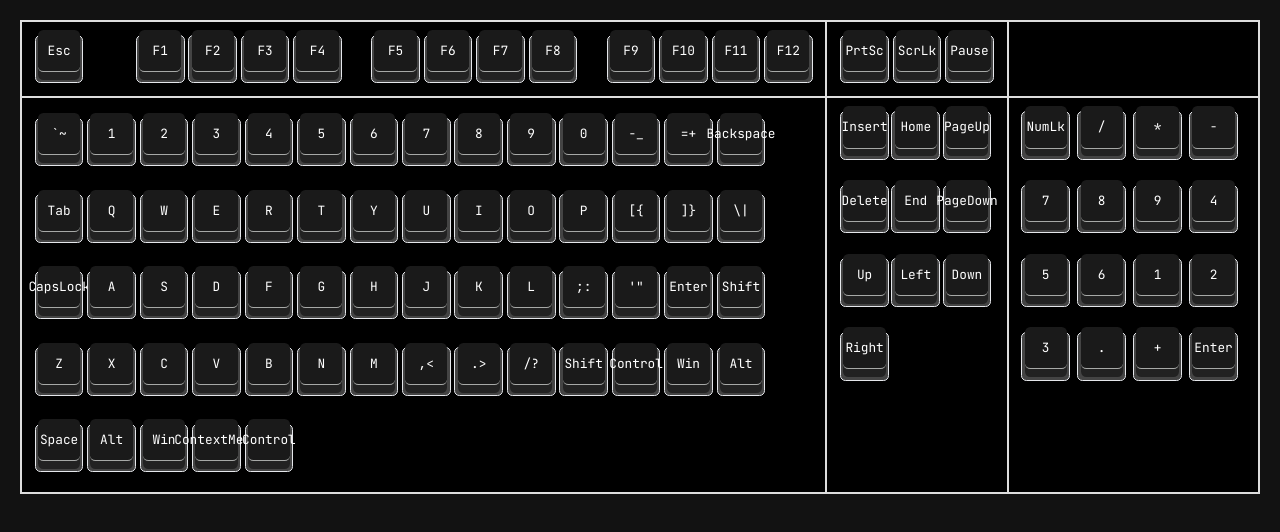
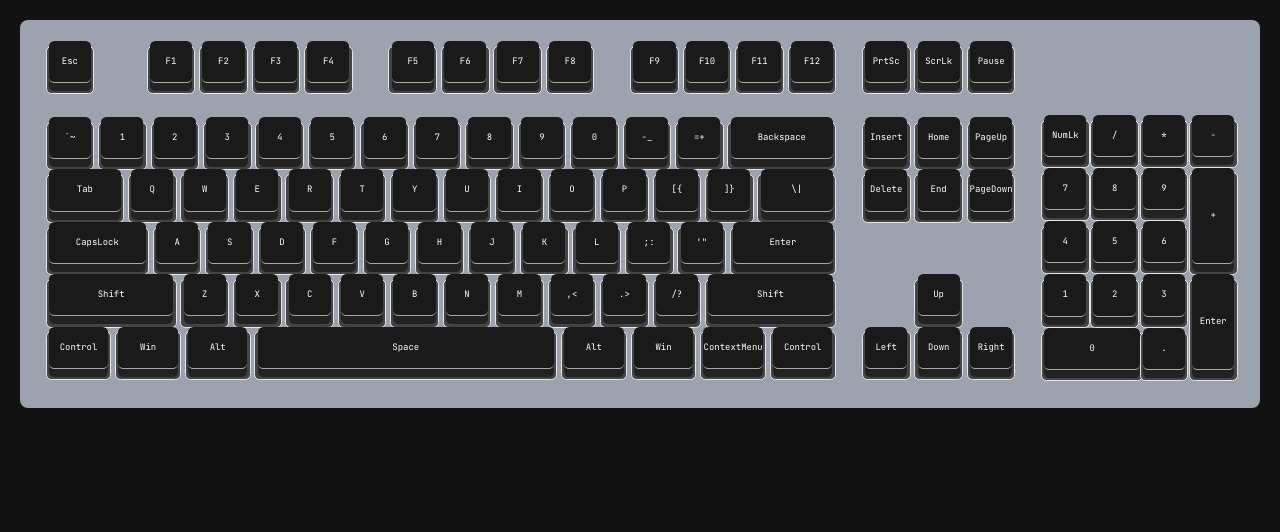
Before and after one commit to wangyjhh/TypingFree, a Vue app: page /Keyboard in a window 1280 px wide. Shown: the top 532 px of the page. Built offline with nearby package versions, Linux system fonts and the light colour scheme.

Commit message:
🐳 chore: 完成在线键盘

```diff
--- a/src/components/Key.vue
+++ b/src/components/Key.vue
@@ -1,22 +1,43 @@
 <template>
-    <div w="3.8vw" h="3.8vw" :style="style" font-size="1vw" bg="#444" position-relative flex items-center justify-center
-        border-rd=".42vw" border="1px solid ##a7a9a7">
-        <div ref="keyRef" w="3.3vw" h="3.3vw" p-1vw bg="#1a1a1a" position-absolute top="-0.45vw" color="#fff" flex
-            items-center justify-center border-rd=".42vw" transition-all border-b="0.1vw solid #a7a9a7">
+    <div v-if="isNull" :style="`width:${componentWidth}vw;height:${componentHeight}vw`" f>
+    </div>
+    <div v-else :style="`${style};width:${componentWidth}vw;height:${componentHeight}vw`" bg="#444" position-relative flex
+        items-center justify-center border-rd=".42vw" border="1px solid ##a7a9a7">
+        <div ref="keyRef" :style="`width:${keyWidth}vw;height:${keyHeight}vw`" p-1vw bg="#1a1a1a" position-absolute
+            top="-0.45vw" color="#fff" flex items-center justify-center border-rd=".42vw" transition-all
+            border-b="0.1vw solid #a7a9a7">
             <slot></slot>
         </div>
-        <div w="3.3vw" h="3.3vw" p-1vw bg="#222" flex items-center justify-center border-rd=".42vw"></div>
+        <div :style="`width:${keyWidth}vw;height:${keyHeight}vw`" p-1vw bg="#222" flex items-center justify-center
+            border-rd=".42vw">
+        </div>
     </div>
 </template>
 
 <script lang='ts' setup>
-import { ref, watch } from "vue"
+import { ref, watch, computed } from "vue"
 
 const keyRef = ref<HTMLElement | null>(null)
 
 const props = defineProps({
     keyState: Boolean,
-    style: String
+    style: String,
+    isNull: Boolean,
+    componentWidth: {
+        type: Number,
+        default: 3.8
+    },
+    componentHeight: {
+        type: Number,
+        default: 3.8
+    }
+})
+
+const keyWidth = computed(() => {
+    return props.componentWidth - 0.5
+})
+const keyHeight = computed(() => {
+    return props.componentHeight - 0.5
 })
 
 const keydownHandle = () => {
--- a/src/utils/keyHandle.ts
+++ b/src/utils/keyHandle.ts
@@ -2,10 +2,10 @@ export const fzone = [27, 112, 113, 114, 115, 116, 117, 118, 119, 120, 121, 122,
 export const windows = [42, 145, 19]
 export const chars = [
 	192, 49, 50, 51, 52, 53, 54, 55, 56, 57, 48, 189, 187, 8, 9, 81, 87, 69, 82, 84, 89, 85, 73, 79, 80, 219, 221, 220, 20, 65, 83, 68, 70, 71, 72,
-	74, 75, 76, 186, 222, 13, 16, 90, 88, 67, 86, 66, 78, 77, 188, 190, 191, 16, 17, 91, 18, 32, 18, 91, 93, 17,
+	74, 75, 76, 186, 222, 13, 16, 90, 88, 67, 86, 66, 78, 77, 188, 190, 191, 16, 17, 91, 18, 32, 18, 92, 93, 17,
 ]
-export const dir = [45, 36, 33, 46, 35, 34, 38, 37, 40, 39]
-export const num = [144, 111, 106, 109, 103, 104, 105, 100, 101, 102, 97, 98, 99, 110, 107, 13]
+export const dir = [45, 36, 33, 46, 35, 34, null, null, null, null, 38, null, 37, 40, 39]
+export const num = [144, 111, 106, 109, 103, 104, 105, 107, 100, 101, 102, 97, 98, 99, 13, 96, 110]
 
 interface KMap {
 	[key: number]: string | string[]
@@ -82,6 +82,7 @@ export const KeyMap: KMap = {
 	191: ["/", "?"],
 	17: "Control",
 	91: "Win",
+	92: "Win",
 	18: "Alt",
 	32: "Space",
 	93: "ContextMenu",
@@ -99,10 +100,10 @@ export const KeyMap: KMap = {
 	111: "/",
 	106: "*",
 	109: "-",
-	107: "+",
 	103: "7",
 	104: "8",
 	105: "9",
+	107: "+",
 	100: "4",
 	101: "5",
 	102: "6",
--- a/src/views/Keyboard.vue
+++ b/src/views/Keyboard.vue
@@ -2,40 +2,41 @@
     <input ref="fakeInputRef" type="password" autocomplete="off" autocorrect="off" autocapitalize="off" aria-hidden="true"
         style="outline: none; position: fixed; font-size: 1px; left: 50%; top: -200px" @keyup.prevent="onKeyUp($event)"
         @keydown.prevent="onKeyDown($event)" @input="resetInputValue" />
-    <div w="100%" h="100%" p-20px @click="inputFocus">
-        <div w="100%" keyboard-ratio border="1px solid  #ddd" grid grid-keyboard>
-            <div p-1vw bg-black border="1px solid  #ddd" flex key-gap items-center>
+    <div w="100%" h="100%" p-5 @click="inputFocus">
+        <div w="100%" font-size="0.7vw" bg-gray b-rd-2 keyboard-ratio grid grid-keyboard>
+            <div p-1vw p-t-2vw p-l-2vw flex key-gap items-center>
                 <Key v-for="item in fzoneList" :key-state="item.keystate" :style="item.style">
                     {{ item.key_alias }}
                 </Key>
             </div>
-            <div p-1vw bg-black border="1px solid  #ddd" flex key-gap items-center>
+            <div p-1vw p-t-2vw flex key-gap items-center>
                 <Key v-for="item in windowsList" :key-state="item.keystate">
                     {{ item.key_alias }}
                 </Key>
             </div>
-            <div p-1vw bg-black border="1px solid  #ddd"></div>
-            <div p-1vw bg-black border="1px solid #ddd" flex flex-wrap key-gap items-center>
-                <Key v-for="item in charsList" :key-state="item.keystate">
+            <div p-1vw p-t-2vw></div>
+            <div p-1vw p-b-2vw p-l-2vw flex flex-wrap key-gap items-center flex-content-center>
+                <Key v-for="item in charsList" :key-state="item.keystate" :component-width="item.width">
                     <template v-if="Array.isArray(item.key_alias)">
                         <span v-for="it in item.key_alias">{{ it }}</span>
                     </template>
                     <template v-else>
-
                         <span>{{ item.key_alias }}</span>
                     </template>
                 </Key>
             </div>
-            <div p-1vw bg-black border="1px solid #ddd" grid grid-rows-5 grid-cols-3>
-                <Key v-for="item in dirList" :key-state="item.keystate">
+            <div p-1vw p-b-2vw grid key-gap grid-cols-3 grid-content-center>
+                <Key v-for="item in dirList" :key-state="item.keystate" :is-null="item.isNull">
                     {{ item.key_alias }}
                 </Key>
             </div>
-            <div p-1vw bg-black border="1px solid #ddd" grid grid-rows-5 grid-cols-4>
-                <Key v-for="item in numList" :key-state="item.keystate">
+            <div p-1vw p-b-2vw p-r-2vw grid key-gap grid-cols-4>
+                <Key v-for="item in numList" :key-state="item.keystate" :component-width="item.width"
+                    :component-height="item.height" :style="item.style" grid-content-center>
                     {{ item.key_alias }}
                 </Key>
             </div>
+
         </div>
     </div>
 </template>
@@ -45,18 +46,6 @@ import { ref, onMounted } from "vue"
 import Key from '@/components/Key.vue'
 import { getKeyIndex, KeyMap, fzone, windows, chars, dir, num } from '@/utils/keyHandle';
 
-fzone.map((key) => {
-
-    return {
-        key_alias: KeyMap[key],
-        keyCode: key,
-        keystate: false,
-        style: 'margin-left:3.8vw'
-    }
-
-})
-
-
 const fakeInputRef = ref()
 
 const fzoneList = ref(fzone.map((key) => {
@@ -64,7 +53,7 @@ const fzoneList = ref(fzone.map((key) => {
     if (key === 112) {
         style = 'margin-left:3.8vw'
     } else if (key === 116 || key === 120) {
-        style = 'margin-left:2vw'
+        style = 'margin-left:2.5vw'
     }
     return {
         key_alias: KeyMap[key],
@@ -75,41 +64,71 @@ const fzoneList = ref(fzone.map((key) => {
 }))
 
 const windowsList = ref(windows.map((key) => {
-    let style = undefined
     return {
         key_alias: KeyMap[key],
         keyCode: key,
         keystate: false,
-        style
     }
 }))
 
 const charsList = ref(chars.map((key) => {
-    let style = undefined
+    let width = undefined
+    if (key === 8) {
+        width = 8.49
+    } else if (key === 9 || key === 220) {
+        width = 6.14
+    } else if (key === 20) {
+        width = 8.08
+    } else if (key === 13) {
+        width = 8.3
+    } else if (key === 16) {
+        width = 10.24
+    } else if (key === 17 || key === 18 || key === 91 || key === 92 || key === 93) {
+        width = 5.14
+    } else if (key === 32) {
+        width = 23.65
+    }
     return {
         key_alias: KeyMap[key],
         keyCode: key,
         keystate: false,
-        style
+        width,
     }
 }))
 
 const dirList = ref(dir.map((key) => {
-    let style = undefined
+    if (key === null) {
+        return {
+            isNull: true,
+        }
+    }
     return {
         key_alias: KeyMap[key],
         keyCode: key,
         keystate: false,
-        style
     }
 }))
 
 const numList = ref(num.map((key) => {
     let style = undefined
+    let width = undefined
+    let height = undefined
+    if (key === 107) {
+        height = 8
+        style = 'grid-row: span 2/span 2;'
+    } else if (key === 13) {
+        height = 8
+        style = 'grid-row: span 2/span 2;'
+    } else if (key === 96) {
+        width = 8
+        style = 'grid-column: span 2/span 2;'
+    }
     return {
         key_alias: KeyMap[key],
         keyCode: key,
         keystate: false,
+        width,
+        height,
         style
     }
 }))
--- a/uno.config.ts
+++ b/uno.config.ts
@@ -89,20 +89,20 @@ export default defineConfig({
 		[
 			"keyboard-ratio",
 			{
-				"aspect-ratio": "680/260",
+				"aspect-ratio": "800/250",
 			},
 		],
 		[
 			"grid-keyboard",
 			{
-				"grid-template-rows": "1fr 7fr",
-				"grid-template-columns": "15fr 3fr 5fr",
+				"grid-template-rows": "1fr 5fr",
+				"grid-template-columns": "11fr 2fr 3.3fr",
 			},
 		],
 		[
 			"key-gap",
 			{
-				"row-gap": "1.11vw",
+				"row-gap": "0.3vw",
 				"column-gap": "0.3vw",
 			},
 		],
```
